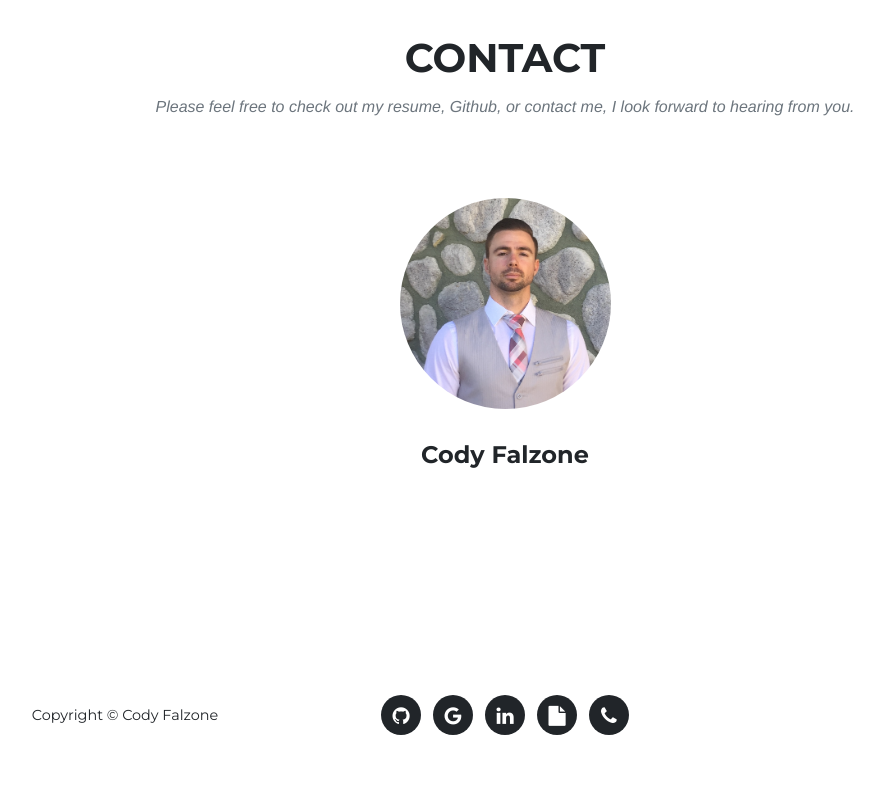
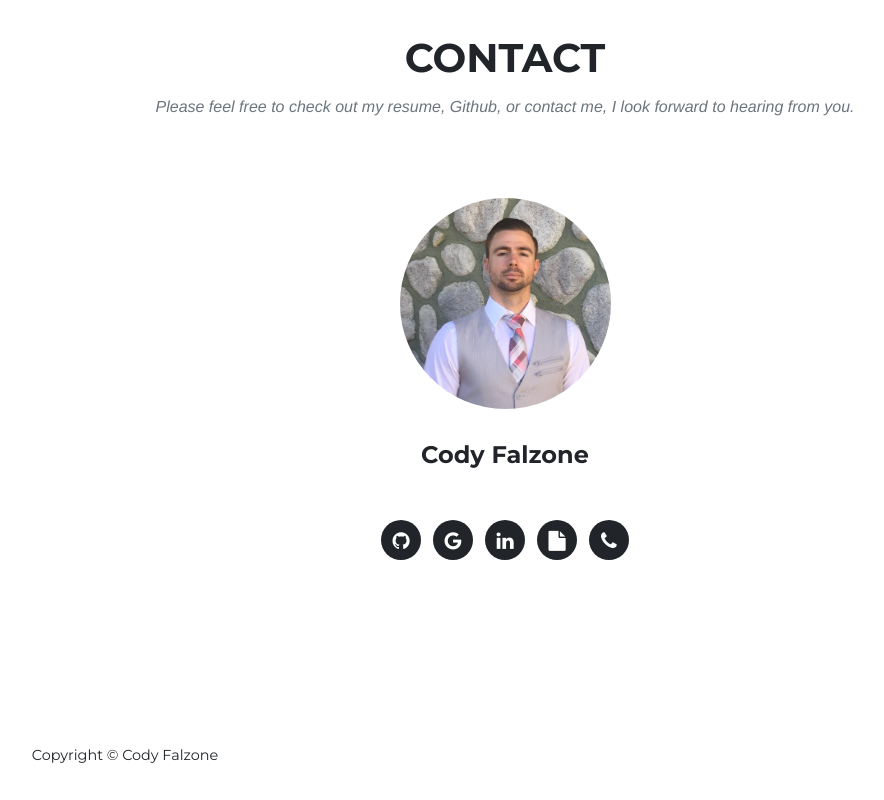
Before and after one commit to cfalz/cfalz.github.io, a website: page index.html in a window 1280 px wide. Shown: the part 4913-5713 px from the top of the page, without its empty margins (135-1019 px from the left). Before the commit the page ends 5673 px from the top, so only its background shows below. Drawn offline with Linux system fonts and the light colour scheme; a web font is replaced by a local one.

Commit message:
Changing placement of social buttons

```diff
--- a/index.html
+++ b/index.html
@@ -304,16 +304,9 @@
                     <p class="text-muted"></p>
                 </div>
             </div>
-    </section>
 
-    <!-- Footer -->
-    <footer>
-      <div class="container">
         <div class="row">
-          <div class="col-md-4">
-            <span class="copyright">Copyright &copy; Cody Falzone</span>
-          </div>
-          <div class="col-md-4">
+          <div class="col-lg text-center">
               <ul class="list-inline social-buttons">
                 <li class="list-inline-item">
                   <a href="https://github.com/cfalz">
@@ -341,6 +334,16 @@
                   </a>
                 </li>
               </ul>
+          </div>
+        </div>
+    </section>
+
+    <!-- Footer -->
+    <footer>
+      <div class="container">
+        <div class="row">
+          <div class="col-md-4">
+            <span class="copyright">Copyright &copy; Cody Falzone</span>
           </div>
           <div class="col-md-4">
           </div>
```
